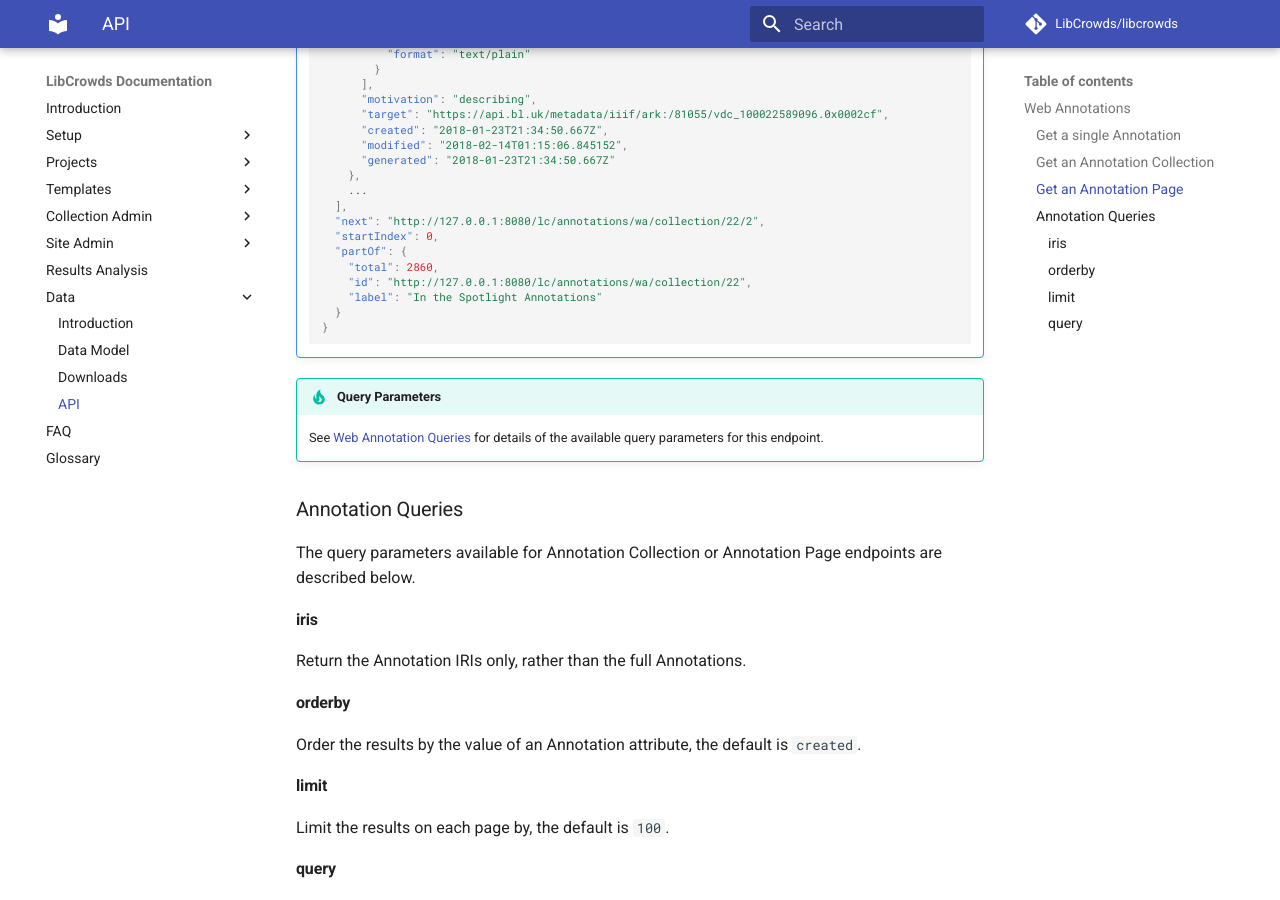
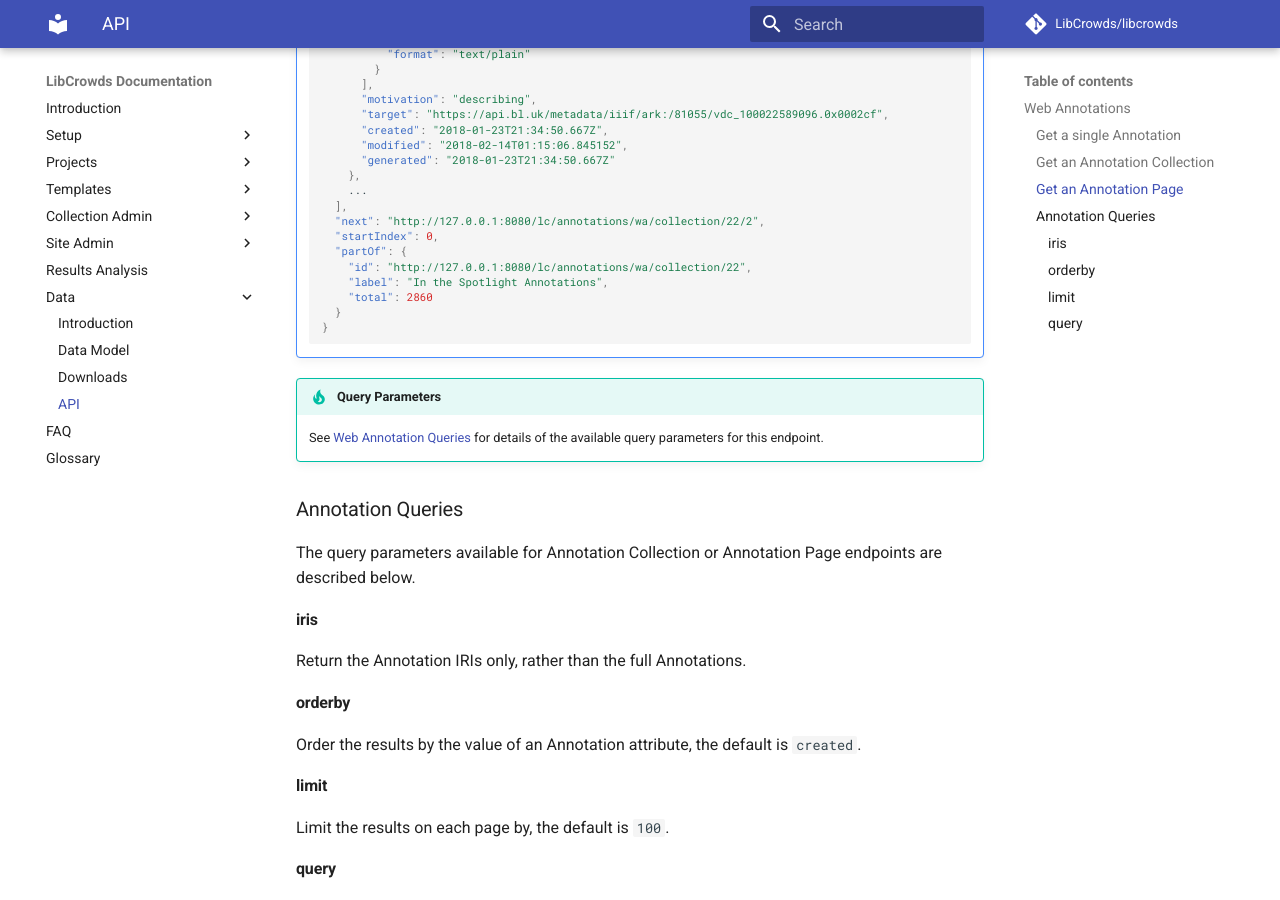
Before and after one commit to LibCrowds/docs, an MkDocs documentation site: the page built from docs/data/api.md, in a window 1280 px wide and 900 px high, scrolled down 2384 px. Built offline with MkDocs 1.6.1 and Material for MkDocs 9.7.7, drawn with Linux system fonts in a browser that asks for light colours; comment, search, counter and statistics services are not loaded; old or Windows-style settings are respelled for this version of MkDocs.

Commit message:
Update WA example

````diff
--- a/docs/data/api.md
+++ b/docs/data/api.md
@@ -149,9 +149,9 @@ GET https://www.libcrowds.com/lc/annotations/wa/collection/{collection_id}/{page
       "next": "http://127.0.0.1:8080/lc/annotations/wa/collection/22/2",
       "startIndex": 0,
       "partOf": {
-        "total": 2860,
         "id": "http://127.0.0.1:8080/lc/annotations/wa/collection/22",
-        "label": "In the Spotlight Annotations"
+        "label": "In the Spotlight Annotations",
+        "total": 2860
       }
     }
     ```
````
